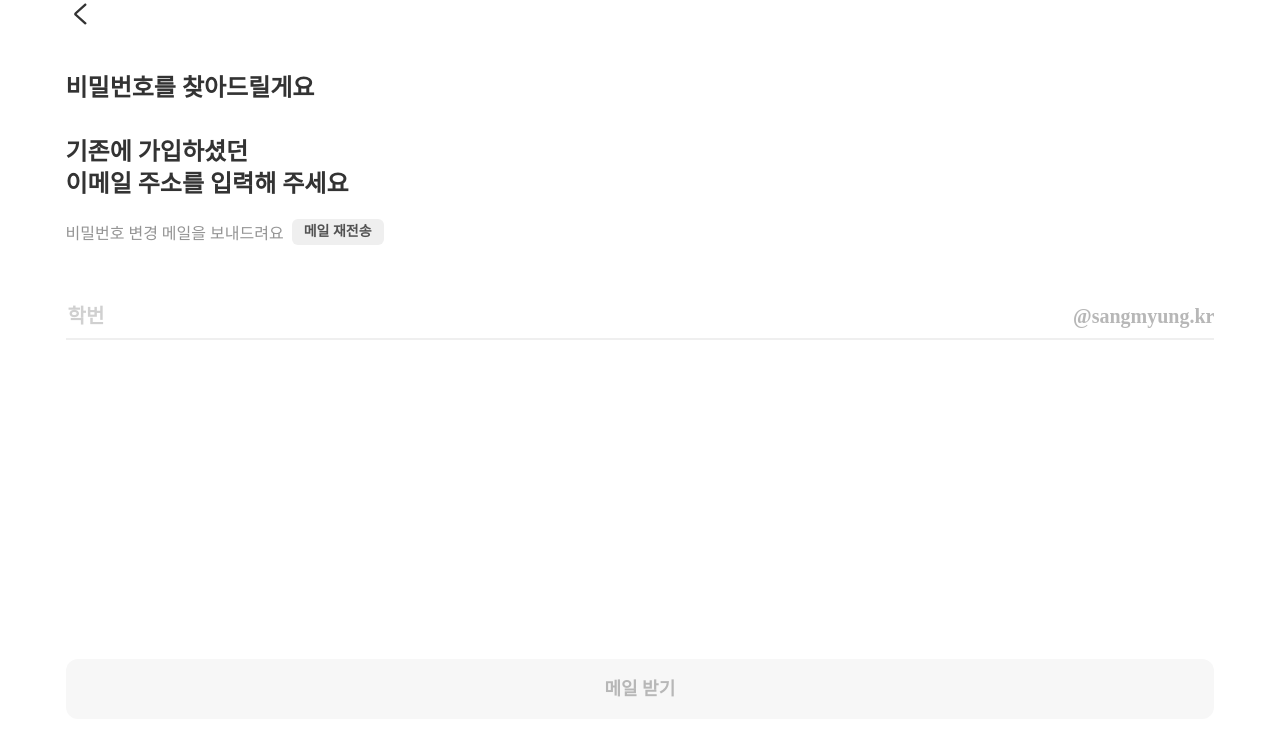
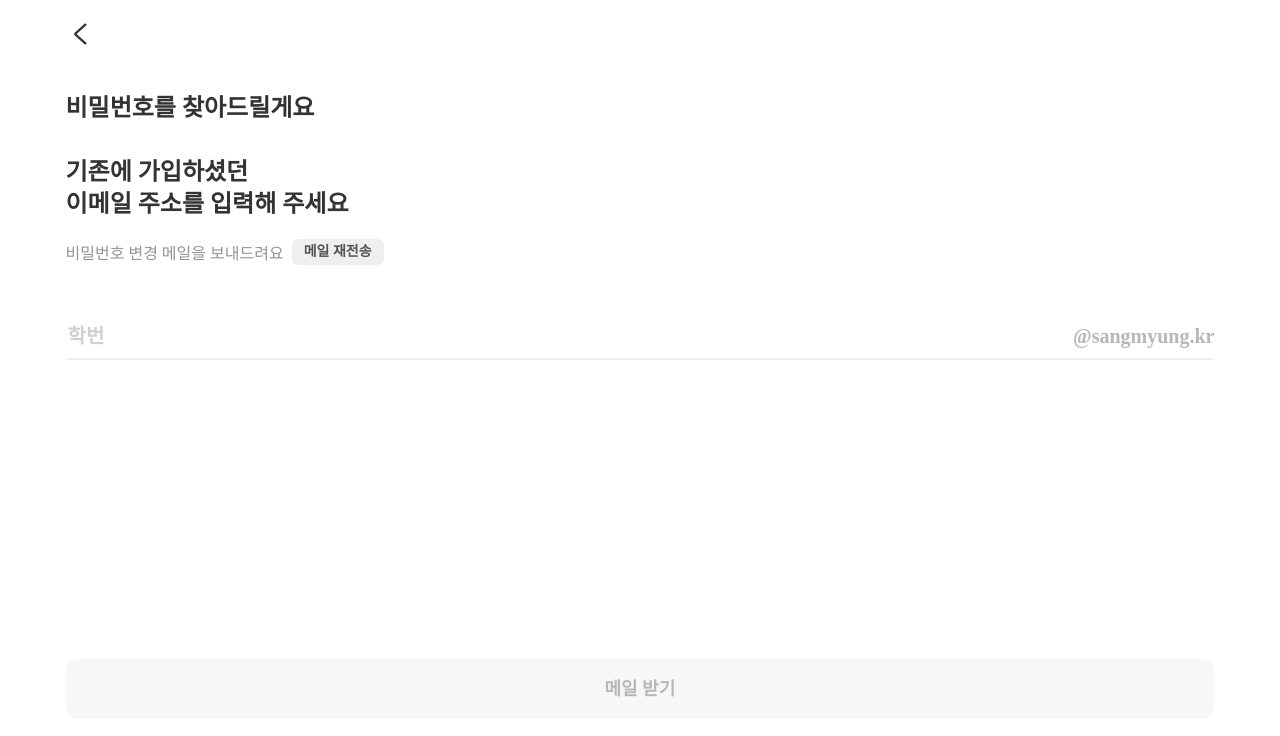
Before and after one commit to G-E-E-K-S/GEEKS-FE, a React (Create React App) app: page /forgetemail in a window 1280 px wide. Shown: the top 736 px of the page. Built offline with nearby package versions, Linux system fonts and the light colour scheme; no server answers.

Commit message:
Modify: 헤더 간격 추가

```diff
--- a/src/components/Common/HeaderMenu.js
+++ b/src/components/Common/HeaderMenu.js
@@ -7,6 +7,7 @@ const TotalHeaderMenu = styled.div`
   padding: 12px 0px;
   justify-content: space-between;
   align-items: center;
+  margin-top: 8px;
 `;
 const HeaderMenu = (props) => {
   return (
--- a/src/components/Main/Header.js
+++ b/src/components/Main/Header.js
@@ -13,6 +13,7 @@ const TotalHeader = styled.div`
     width: 100%;
     z-index: 10;
     position: relative;
+    margin-top: 8px;
 `;
 const DormitoryKind = styled.div`
     display: flex;
--- a/src/components/Main/PageName.js
+++ b/src/components/Main/PageName.js
@@ -7,6 +7,7 @@ const MainText = styled.div`
     font-style: normal;
     font-weight: 700;
     margin-left: 8px;
+    margin-top: 8px;
     white-space: nowrap;
     display: ${(props)=>props.handleShow ? 'none' : 'block'};
 `;
--- a/src/components/MyPage/Header.js
+++ b/src/components/MyPage/Header.js
@@ -6,6 +6,7 @@ import SubTitle from "../Main/SubTitle";
 const TotalHeader = styled.div`
   margin-bottom: 16px;
   display: flex;
+  margin-top: 8px;
 `;
 const Header = (props) => {
   return (
--- a/src/pages/Chat/Chat.js
+++ b/src/pages/Chat/Chat.js
@@ -16,6 +16,7 @@ const Title = styled.div`
   font-style: normal;
   font-weight: 700;
   line-height: 28px;
+  margin-top: 8px;
 `;
 const TotalMenu = styled.div`
   display: flex;
--- a/src/pages/Join/ForgetEmail.js
+++ b/src/pages/Join/ForgetEmail.js
@@ -3,7 +3,7 @@ import API from "../../axios/BaseUrl";
 import { useNavigate } from "react-router-dom";
 import styled from "styled-components";
 import * as c from "../../components/Common/CommonStyle";
-import Header from "../../components/Join/Header";
+import HeaderMenu from "../../components/Common/HeaderMenu";
 import JoinButton from "../../components/Join/JoinButton";
 
 const NoticeTitle = styled.div`
@@ -12,7 +12,7 @@ const NoticeTitle = styled.div`
   font-size: 1.5rem;
   font-weight: 700;
   line-height: 32px;
-  margin-top: 44px;
+  margin-top: 32px;
 `;
 const Total = styled.div`
   display: flex;
@@ -95,7 +95,7 @@ const ForgetEmail = () => {
   return (
     <c.Totalframe>
       <c.ScreenComponent>
-        <Header />
+        <HeaderMenu />
         <NoticeTitle>{`비밀번호를 찾아드릴게요\n\n기존에 가입하셨던\n이메일 주소를 입력해 주세요`}</NoticeTitle>
         <Total>
           <SendEmail>{`비밀번호 변경 메일을 보내드려요`}</SendEmail>
--- a/src/pages/Join/Login.js
+++ b/src/pages/Join/Login.js
@@ -3,7 +3,7 @@ import API from "../../axios/BaseUrl";
 import { useNavigate } from "react-router-dom";
 import styled from "styled-components";
 import * as c from "../../components/Common/CommonStyle";
-import Header from "../../components/Join/Header";
+import HeaderMenu from "../../components/Common/HeaderMenu";
 import MainText from "../../components/Join/MainText";
 import ErrorPopup from "../../components/Common/ErrorPopup";
 import ApplyCancelBottomSheet from "../../components/Common/ApplyCancleBottomSheet";
@@ -128,7 +128,7 @@ const InputEmail = () => {
   return (
     <c.Totalframe>
       <c.ScreenComponent>
-        <Header />
+        <HeaderMenu />
         <MainText maintitle={`학교 이메일 주소로\n로그인 해주세요`} />
         <InputInfos isSelected={isEmailSelected === 'error' ? '#CB3D0B' : isEmailSelected === 'false' ? '#EFEFEF' : '#ECAA00'}>
           <Input
--- a/src/pages/MyPage/EditProfile.js
+++ b/src/pages/MyPage/EditProfile.js
@@ -15,6 +15,11 @@ import MiniQeustion from "../../assets/img/MyPage/miniQuestion.svg";
 import Close from "../../assets/img/Join/closeModal.svg";
 import UnderArrow from "../../assets/img/Join/arrow_under.svg";
 
+const Header = styled.div`
+  display: flex;
+  justify-content: space-between;
+  margin-top: 8px;
+`;
 const Finish = styled.div`
   display: flex;
   justify-content: center;
@@ -360,10 +365,10 @@ const EditProfile = () => {
   return (
     <c.Totalframe>
       <c.ScreenComponent>
-        <c.SpaceBetween>
+        <Header>
           <GoBack/>
           <Finish onClick={hadleEditProfile}>{`수정`}</Finish>
-        </c.SpaceBetween>
+        </Header>
         <UploadProfile>
           <ProfileImg key={1} src={fileUrl !== null ? fileUrl : photo.length !== 0 ? process.env.REACT_APP_BUCKET_BASEURL + photo : Profile} isProfile={fileUrl !== null}/>
           <HiddenFileInput type="file" accept="image/*" onChange={handleFile}/>
--- a/src/pages/MyPage/SaveList.js
+++ b/src/pages/MyPage/SaveList.js
@@ -24,11 +24,13 @@ const DoneBtn = styled.div`
   color: ${(props)=>props.isDone ? '#333' : '#949494'};
   font-size: 16px;
   font-weight: 600;
+  margin-top: 8px;
 `;
 const EditImg = styled.img`
   cursor: pointer;
   width: 28px;
   height: 28px;
+  margin-top: 8px;
 `;
 const TotalSaveNum = styled.div`
   margin-top: 3.31vh;
```
